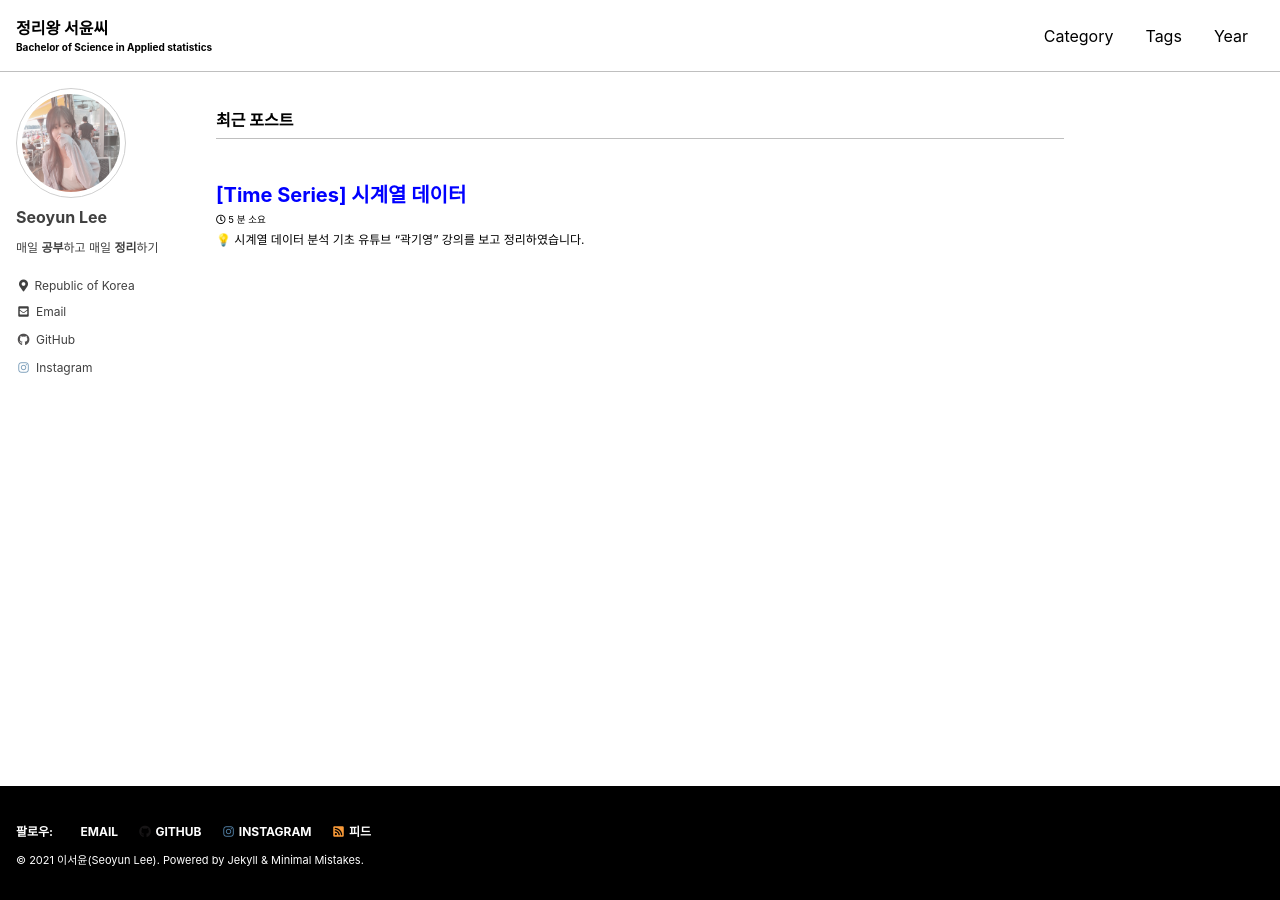
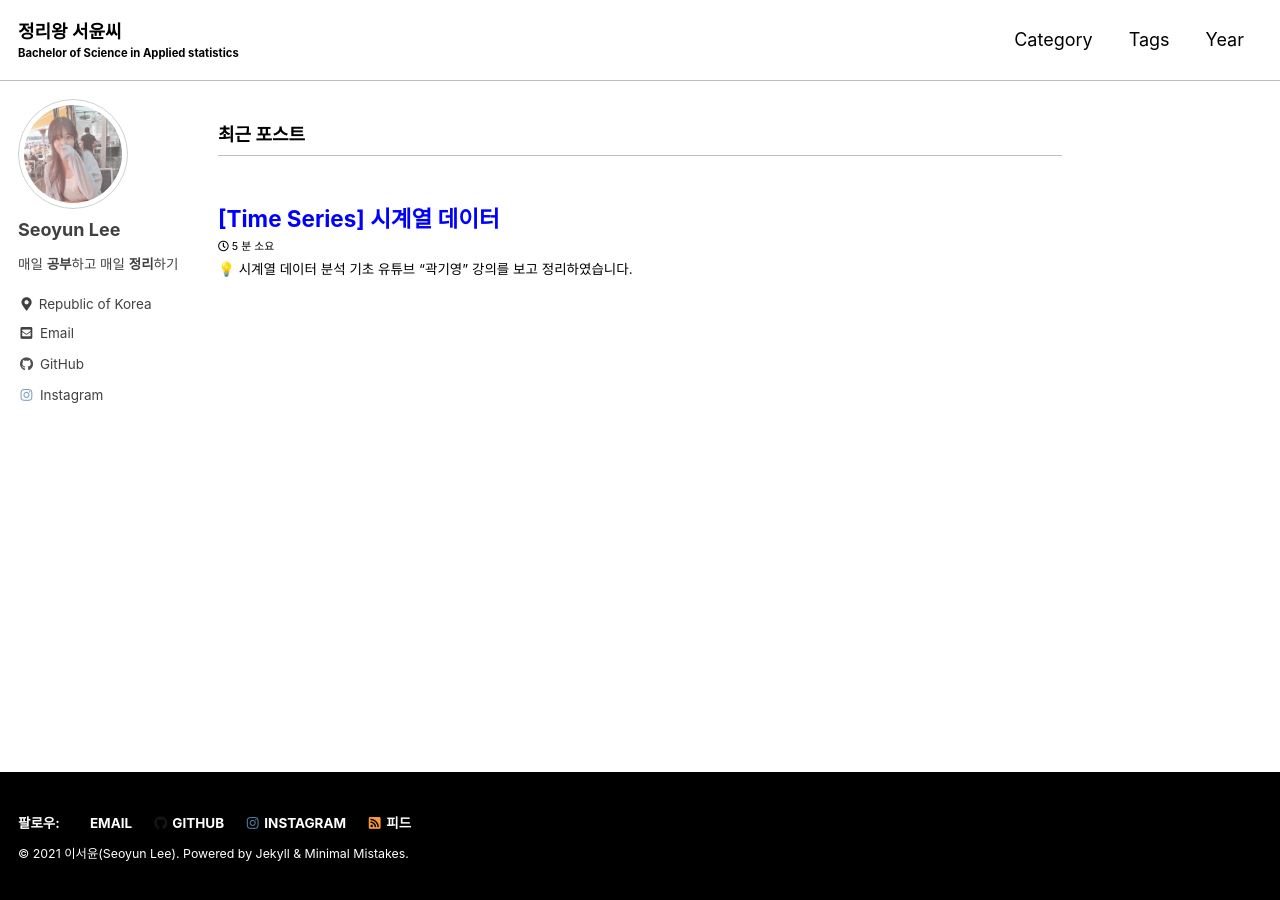
Before and after one commit to seoyun2/seoyun2.github.io, a Jekyll site: the page built from index.html, in a window 1280 px wide. Built offline with Jekyll 4.4.1, drawn with Linux system fonts in a browser that asks for light colours; cached includes are drawn as plain includes; the list of posts is cut into pages by our own code.

Commit message:
Update _reset.scss

```diff
--- a/_sass/minimal-mistakes/_reset.scss
+++ b/_sass/minimal-mistakes/_reset.scss
@@ -8,10 +8,10 @@
   /* apply a natural box layout model to all elements */
   box-sizing: border-box;
   background-color: $background-color;
-  font-size: 16px;
+  font-size: 14px;
 
   @include breakpoint($medium) {
-    font-size: 16px;
+    font-size: 14px;
   }
 
   @include breakpoint($large) {
@@ -19,7 +19,7 @@
   }
 
   @include breakpoint($x-large) {
-    font-size: 16px;
+    font-size: 18px;
   }
 
   -webkit-text-size-adjust: 100%;
```
